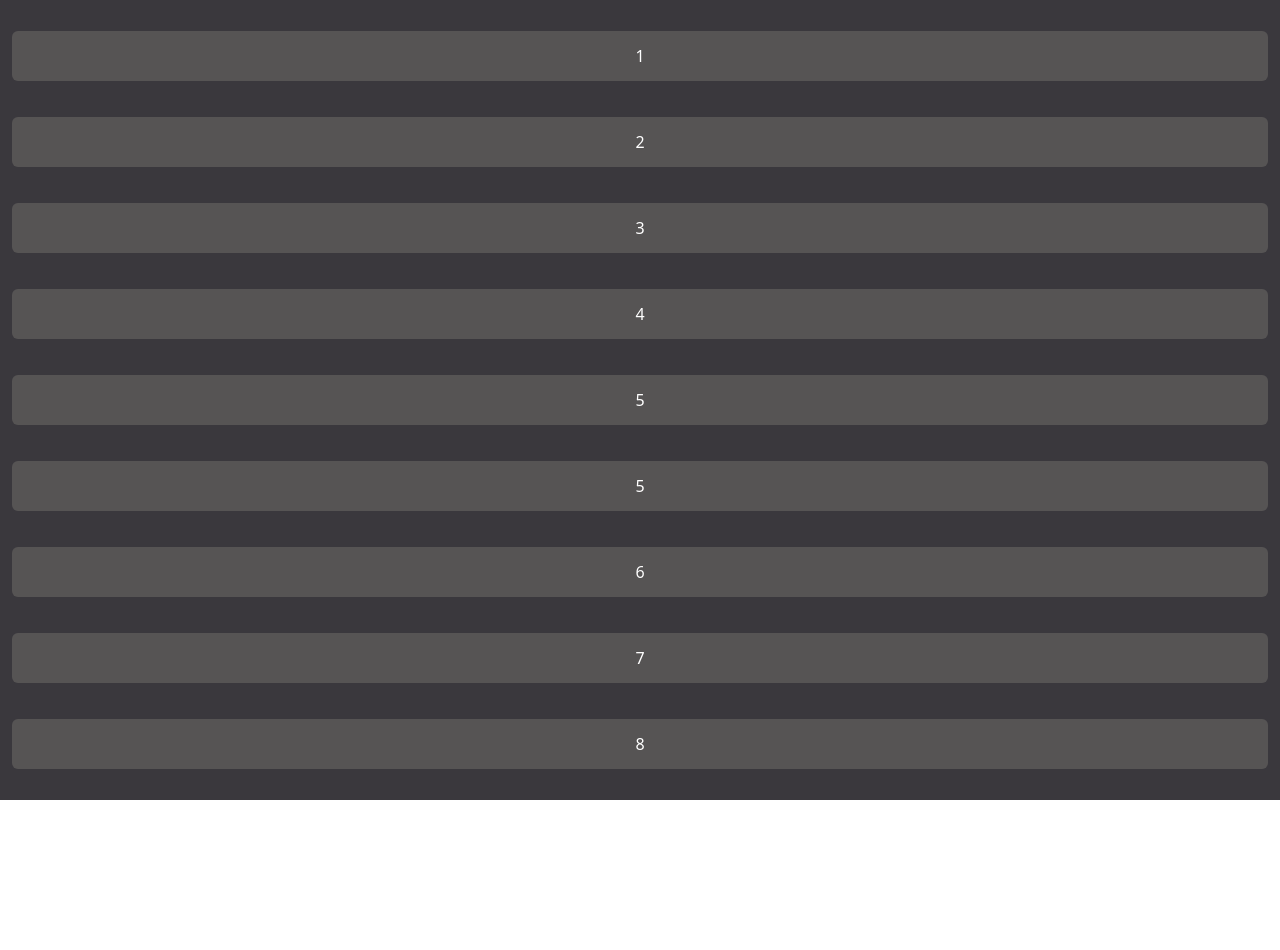
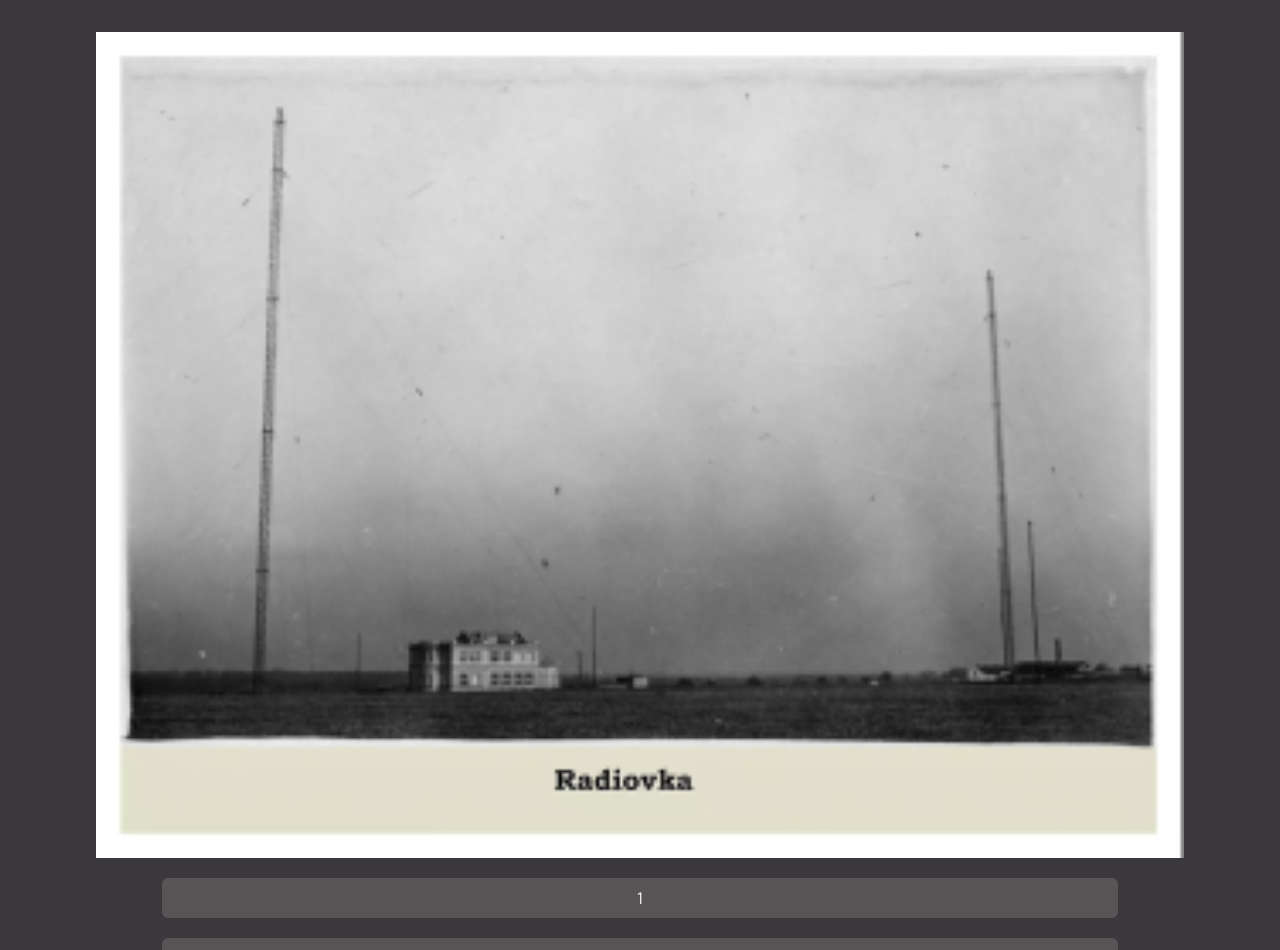
Before and after one commit to OlliJeCool/path, a React (Vite) app: page / in a window 1280 px wide. Shown: the top 950 px of the page. Before the commit the page ends 800 px from the top, so only its background shows below. Built offline with nearby package versions, Linux system fonts and the light colour scheme.

Commit message:
Added svg logo, added new styles, add next button

```diff
--- a/index.html
+++ b/index.html
@@ -2,9 +2,9 @@
 <html lang="en">
   <head>
     <meta charset="UTF-8" />
-    <link rel="icon" type="image/svg+xml" href="/vite.svg" />
+    <link rel="icon" type="image/svg+xml" href="/erb.svg" />
     <meta name="viewport" content="width=device-width, initial-scale=1.0" />
-    <title>Vite + React</title>
+    <title>Satalická rádiovka</title>
   </head>
   <body>
     <div id="root"></div>
--- a/src/components/QuestionList.jsx
+++ b/src/components/QuestionList.jsx
@@ -9,14 +9,25 @@ const QuestionList = () => {
     }
 
     return (
-        <div className='w-[100vw] h-[100vh] bg-primary flex flex-col items-center justify-center p-3 gap-9'>
-            {pathQuestions.map((question) => (
-                <div className={`flex justify-center items-center bg-secondary rounded-md h-[50px] w-full text-white ${localStorage.getItem(question.id) ? 'correct-gradient' : ''}`} key={question.id} onClick={() => handleClick(question.id)}>
-                    {question.id}
+        <div className="flex justify-center items-center my-8 font-manrope text-white">
+            <div className=" w-[85%]">
+                <div className="max-w-[100%] max-h-[30%] flex justify-center items-center">
+                    <img className="w-full h-full" src={'one.png'}></img>
                 </div>
-            ))}
+                {/* <div className='text-xl text-center mt-5 mb-5'>Satalická rádiovka</div> */}
+                <div className="flex justify-center">
+                    <div className='w-[90%] bg-primary flex flex-col items-center justify-center px-3 mt-5 gap-5'>
+                        {pathQuestions.map((question) => (
+                            <div className={`flex justify-center items-center bg-secondary rounded-md h-10 w-full text-white ${localStorage.getItem(question.id) === 'true' ? 'correct-gradient' : ''}`} key={question.id} onClick={() => handleClick(question.id)}>
+                                {question.id}
+                            </div>
+                        ))}
+
+                    </div>
+                </div>
+            </div>
         </div>
-  )
+    )
 }
 
 export default QuestionList
--- a/src/components/QuestionPage.jsx
+++ b/src/components/QuestionPage.jsx
@@ -1,43 +1,54 @@
+import { useEffect, useState } from "react";
 import { Link, useNavigate } from "react-router-dom"
 
-const QuestionPage = ({question}) => {
+const QuestionPage = ({ question }) => {
     const navigate = useNavigate();
 
+    const [clicked, setClicked] = useState('')
+    const [isAnswered, setIsAnswered] = useState(false)
+
+    useEffect(() => {
+        if(localStorage.getItem(question.id) === 'true'){
+            setIsAnswered(() => true)
+        }
+    })
+
     const handleClick = (option) => {
-        if(!option.correct){
-            alert("Špatná odpověď, zkus to znovu!")
+
+        if(localStorage.getItem(question.id) !== 'true'){
+            setClicked(() => option.answer)
         }
-        else{
-            if(question.id === 8){
-                alert("Congratulations, you won!")
+
+        if (option.correct) {
             localStorage.setItem(question.id, true)
-            }
-            else{
-                navigate(`/${question.id+1}`)
-                localStorage.setItem(question.id, true)
-            }
         }
     }
 
     return (
-    <div className="w-[100vw] h-[100vh] bg-primary text-white font-manrope p-3">
-    <Link to="/">Exit</Link>
-    <section className="w-full h-full bg-primary flex flex-col gap-10 items-center">
+        <div className="flex justify-center p-5">
+            <div className="w-[90vw] bg-primary text-white font-manrope p-3">
+                <div className="px-1">
+                    <Link to="/">Home</Link>
+                    <div className=' float-right' hidden={question.id === 8}>
+                        <Link to={`/${question.id + 1}`}>Další</Link>
+                    </div>
+                </div>
+                <section className="w-full bg-primary flex flex-col gap-10 items-center">
                     <div className="max-w-[100%] max-h-[30%] flex justify-center items-center mt-5">
-            <img className="w-full h-full" src={question.pic}></img>
+                        <img className="w-full h-full" src={'one.png'}></img>
                     </div>
-        <section className="flex flex-col justify-center gap-8">
+                    <section className="flex flex-col justify-center gap-8 w-[100%]">
                         <h1 className="text-center text-lg">{question.question}</h1>
                         <div className="flex flex-col gap-8 items-center justify-center">
                             {question.options.map((option) => (
-                <div className="w-[90%] h-16 bg-secondary rounded-md flex justify-center items-center" onClick={() => handleClick(option)}>
+                                <div className={`w-[90%] h-16 bg-secondary rounded-md flex justify-center items-center ${isAnswered && option.correct ? 'correct-gradient' : ''} ${clicked === option.answer ? option.correct ? 'correct-gradient' : 'incorrect-gradient' : ''}`} onClick={() => handleClick(option)}>
                                     {option.answer}
                                 </div>
                             ))}
                         </div>
                     </section>
-
                 </section>
+            </div>
         </div>
     )
 }
--- a/src/index.css
+++ b/src/index.css
@@ -4,6 +4,14 @@
 @tailwind components;
 @tailwind utilities;
 
-.correct-gradient{
+.correct-gradient {
   box-shadow: 0px 0px 10px 2px rgba(104, 164, 255, 0.65);
 }
+
+.incorrect-gradient {
+  box-shadow: 0px 0px 10px 2px rgba(253, 95, 138, 0.65);
+}
+
+body {
+  background-color: #3A383D;
+}
```
Also changed, not shown: public/erb.svg (added), 1 other file (tests, documents, lock files or other folders). Lines whose indentation alone changed are shown as unchanged.
